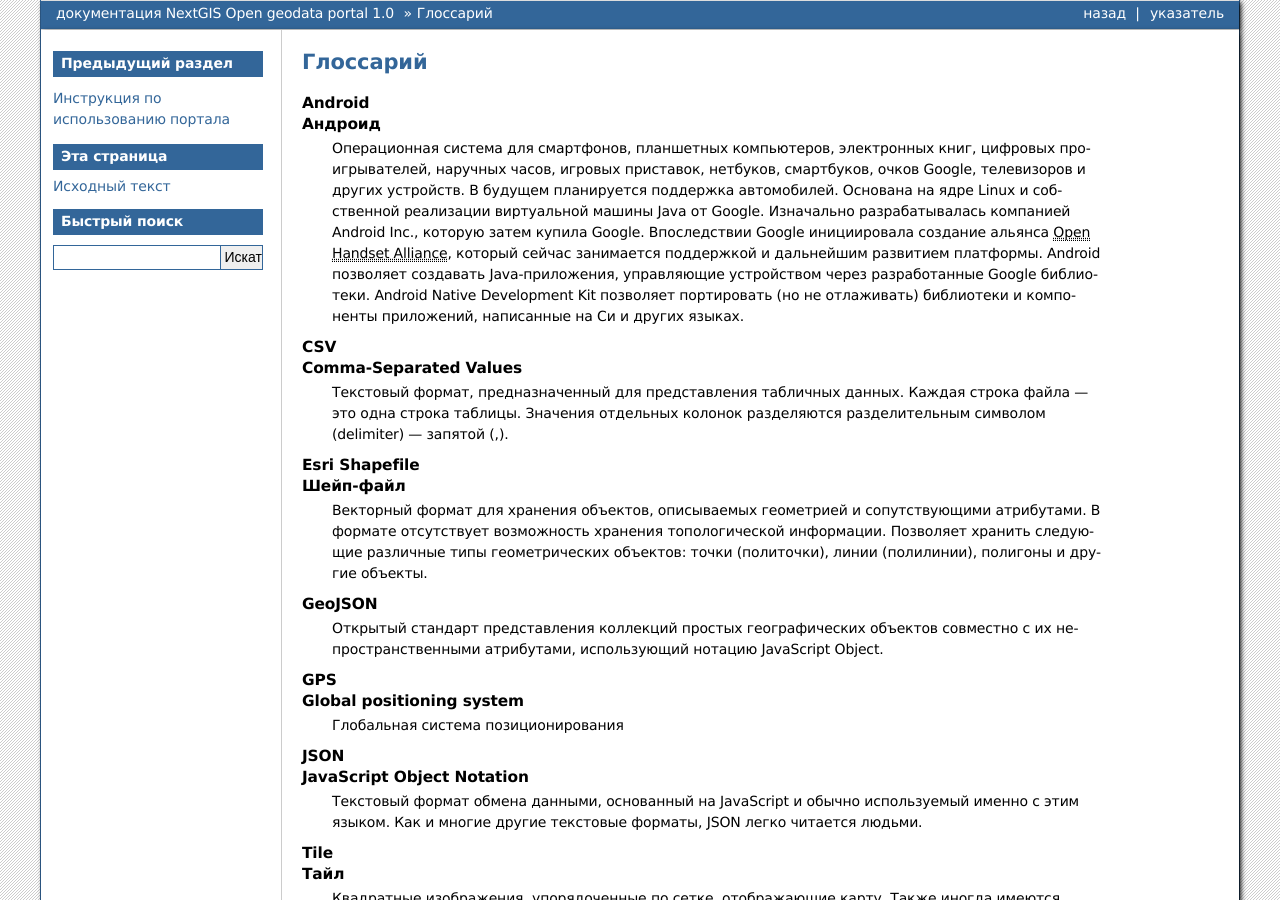
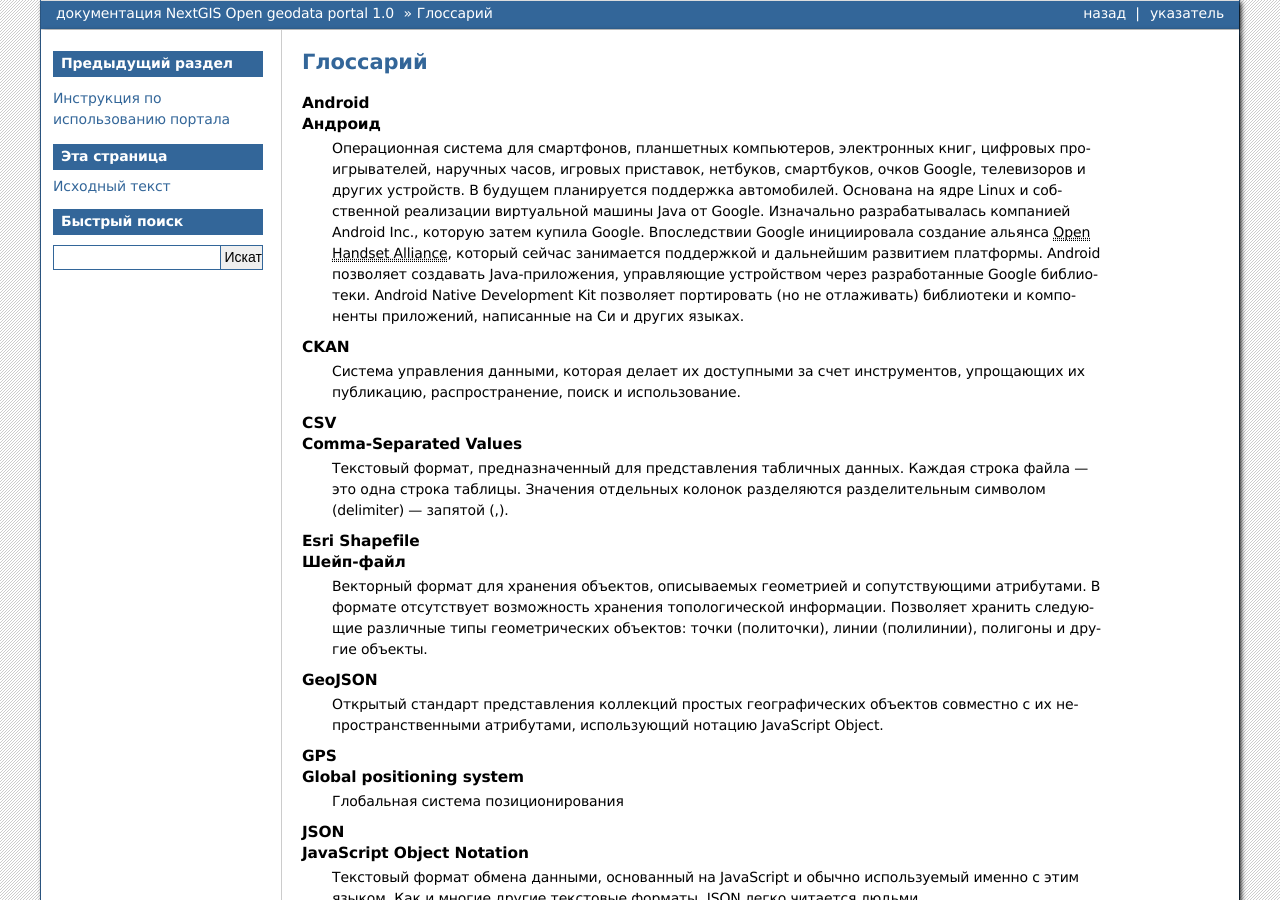
Before and after one commit to nextgis/docs_ogportal, a Sphinx documentation site: the page built from source/glossary.rst, in a window 1280 px wide and 900 px high. Built offline with Sphinx 7.4.7, drawn with Linux system fonts in a browser that asks for light colours; formulas are drawn with MathJax 3.

Commit message:
актуализация глоссария

```diff
--- a/source/editor.rst
+++ b/source/editor.rst
@@ -23,7 +23,7 @@
 линиями или фигурами) в формате, который может быть использован в географических
 информационных системах (ГИС).
 
-Изначально :program:`CKAN` мог хранить только табличные данные. При разработке
+Изначально :term:`CKAN` мог хранить только табличные данные. При разработке
 портала его интегрировали с :program:`NextGIS Web` так, что теперь он может
 показывать геоданные: в нём появились карты и возможность добавлять ссылки на
 разные форматы геоданных. Пользователь работает только с веб-интерфейсом
--- a/source/glossary.rst
+++ b/source/glossary.rst
@@ -120,3 +120,7 @@
       Информационная система, обеспечивающая трансляцию через сеть Интернет географически
       привязанных изображений, генерируемых картографическим сервером на основе данных
       из произвольных хранилищ.
+
+   CKAN
+      Система управления данными, которая делает их доступными за счет инструментов,
+      упрощающих их публикацию, распространение, поиск и использование.
```
